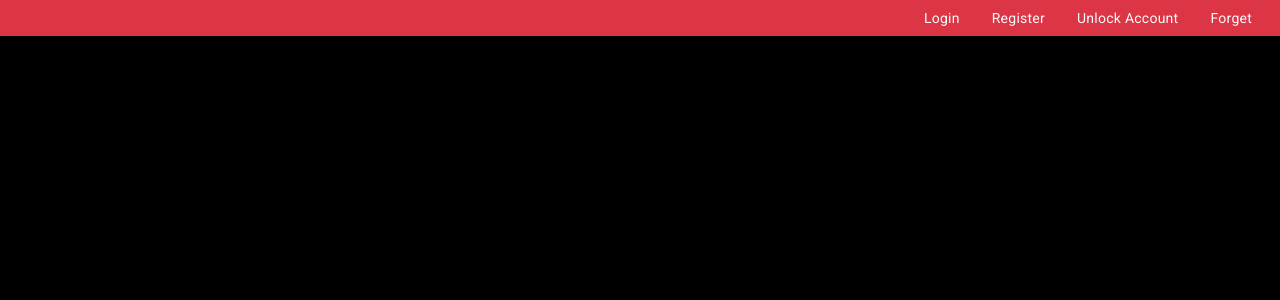
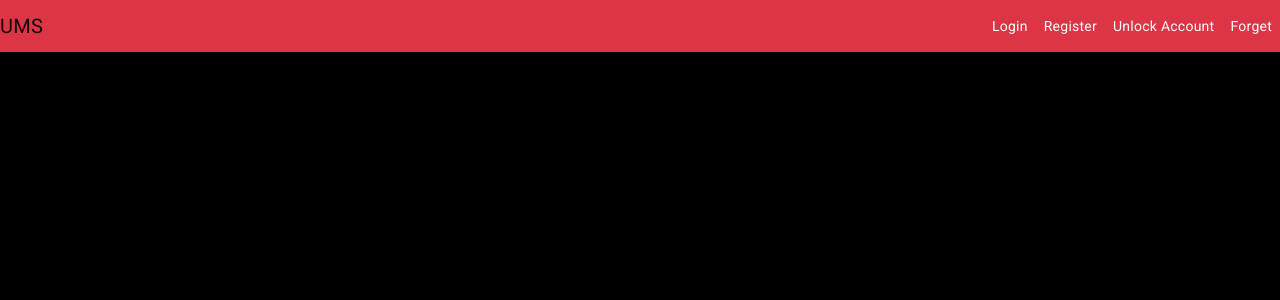
Before and after one commit to siddharthpotpose/siddharthNew, an Angular app: page / in a window 1280 px wide. Shown: the top 300 px of the page. Built offline with nearby package versions, Linux system fonts and the light colour scheme.

Commit message:
new update

```diff
--- a/src/app/app.component.html
+++ b/src/app/app.component.html
@@ -1,10 +1,13 @@
 
 <div class="container-fluid">
     <div class="row bg-danger">
+      <nav class="navbar navbar-danger bg-danger navbar-expand-lg  ">
 
+          <a class="navbar-brand" href="#">UMS</a>
+          <button type="button" class="navbar-toggler" data-bs-toggle="collapse" data-bs-target="#sid"><span class="navbar-toggler-icon"></span></button>
+        <div class="collapse navbar-collapse justify-content-end" id="sid">
 
-
-    <ul class="nav justify-content-end">
+    <ul class="navbar-nav d-flex ">
         <li class="nav-item">
           <a class="nav-link active text-light" aria-current="page" [routerLink]="['login']">Login</a>
         </li>
@@ -19,7 +22,8 @@
           </li>
 
       </ul>
-
+    </div>
+    </nav>
     </div>
 </div>
 
```
Also changed, not shown: 5 other files (tests, documents, lock files or other folders).
